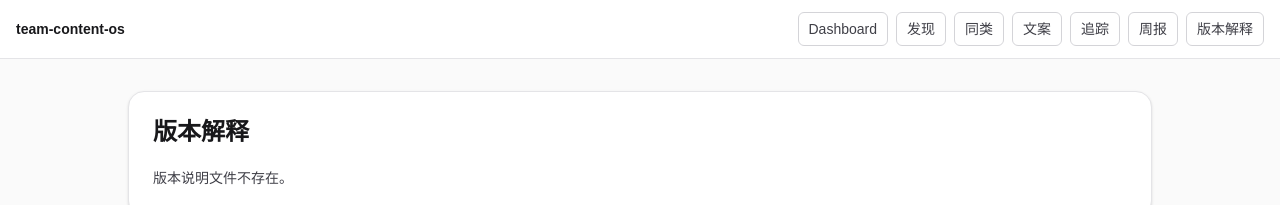
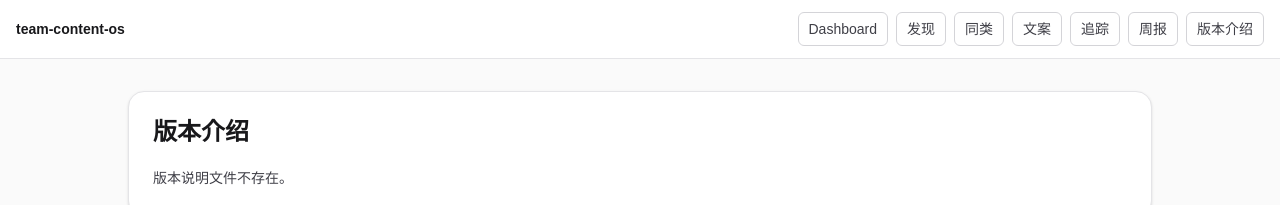
Before and after one commit to xawnu/team-content-os, a Next.js app: page /version in a window 1280 px wide. Shown: the top 205 px of the page. Built offline with nearby package versions, Linux system fonts and the light colour scheme.

Commit message:
chore(ui): rename 版本解释 to 版本介绍

```diff
--- a/src/app/layout.tsx
+++ b/src/app/layout.tsx
@@ -25,7 +25,7 @@ const navItems = [
   { href: "/planner", label: "文案" },
   { href: "/tracker", label: "追踪" },
   { href: "/reports", label: "周报" },
-  { href: "/version", label: "版本解释" },
+  { href: "/version", label: "版本介绍" },
 ];
 
 export default function RootLayout({
--- a/src/app/version/page.tsx
+++ b/src/app/version/page.tsx
@@ -10,7 +10,7 @@ export default function VersionPage() {
   return (
     <main className="min-h-screen bg-zinc-50 p-6 text-zinc-900 md:p-8">
       <div className="mx-auto max-w-5xl rounded-2xl border border-zinc-200 bg-white p-6 shadow-sm">
-        <h1 className="mb-4 text-2xl font-bold">版本解释</h1>
+        <h1 className="mb-4 text-2xl font-bold">版本介绍</h1>
         <pre className="whitespace-pre-wrap text-sm leading-7 text-zinc-700">{content}</pre>
       </div>
     </main>
```
Also changed, not shown: 1 other file (tests, documents, lock files or other folders).
